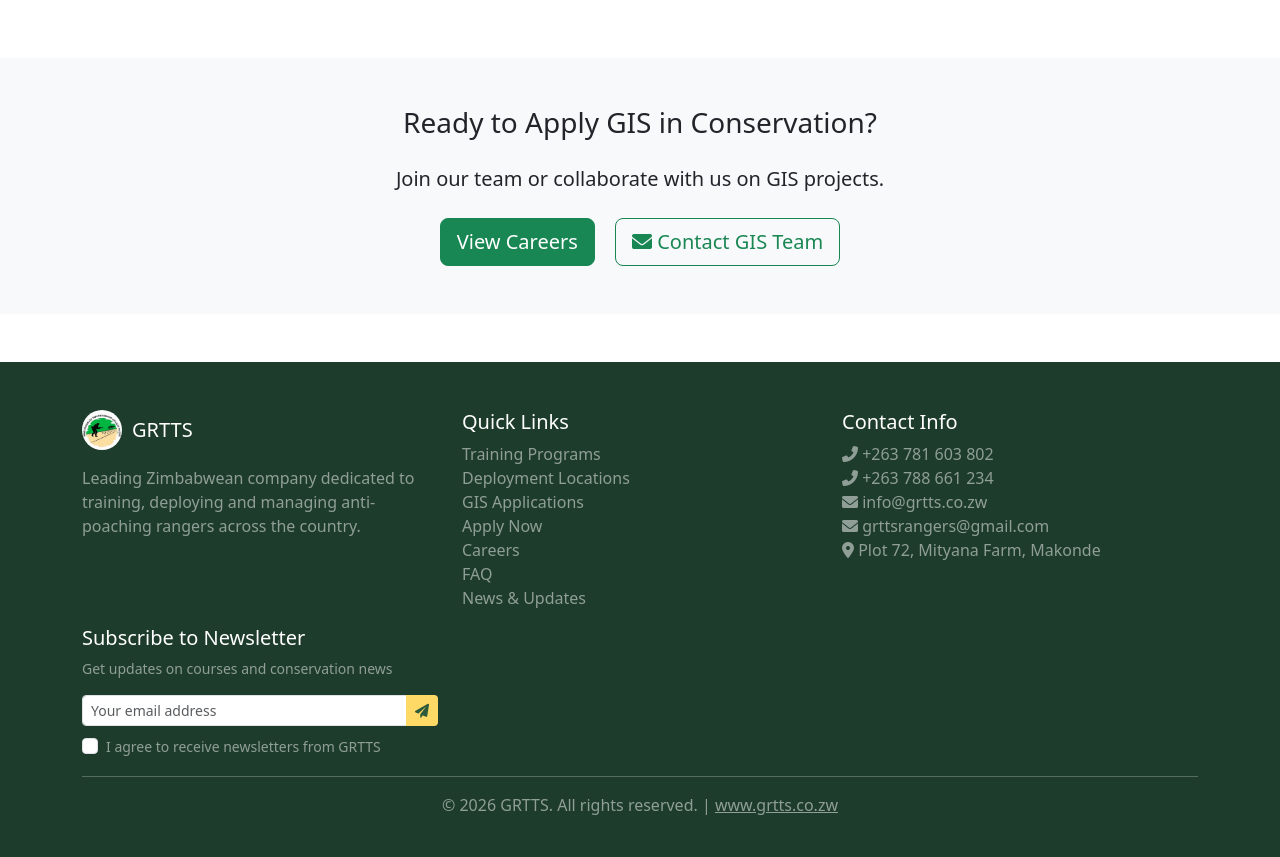
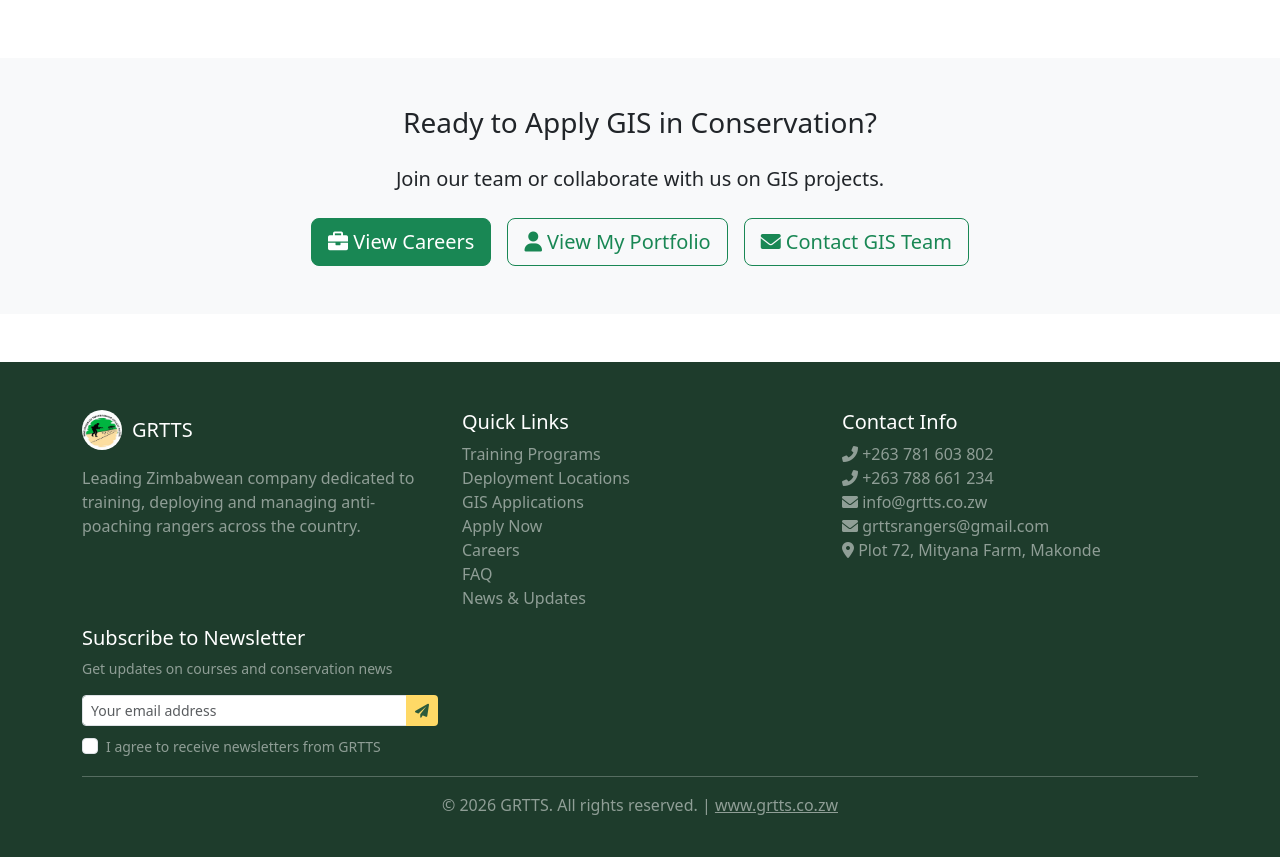
Before and after one commit to SlyJeremiah/grtts_website, a Django app: page /gis-applications/ in a window 1280 px wide. Shown: the part 1781-2638 px from the top of the page. Run offline with Django 5.2, Linux system fonts and the light colour scheme.

Commit message:
Update gis_applications.html

```diff
--- a/main/templates/main/gis_applications.html
+++ b/main/templates/main/gis_applications.html
@@ -82,11 +82,22 @@
     <div class="container text-center">
         <h3 class="mb-4">Ready to Apply GIS in Conservation?</h3>
         <p class="lead mb-4">Join our team or collaborate with us on GIS projects.</p>
-        <a href="{% url 'main:careers' %}" class="btn btn-success btn-lg me-3">View Careers</a>
-        <!-- UPDATED: Added type=gis parameter -->
-        <a href="{% url 'main:contact' %}?type=gis" class="btn btn-outline-success btn-lg">
-            <i class="fas fa-envelope"></i> Contact GIS Team
-        </a>
+
+        <!-- Button Group -->
+        <div class="d-flex justify-content-center gap-3 flex-wrap">
+            <a href="{% url 'main:careers' %}" class="btn btn-success btn-lg">
+                <i class="fas fa-briefcase"></i> View Careers
+            </a>
+
+            <!-- NEW: Portfolio Button -->
+            <a href="{% url 'blog:post_detail' 'my-portfolio' %}" class="btn btn-outline-success btn-lg">
+                <i class="fas fa-user"></i> View My Portfolio
+            </a>
+
+            <a href="{% url 'main:contact' %}?type=gis" class="btn btn-outline-success btn-lg">
+                <i class="fas fa-envelope"></i> Contact GIS Team
+            </a>
+        </div>
     </div>
 </section>
 <!-- Floating Button for Portfolio Blog Post -->
```
